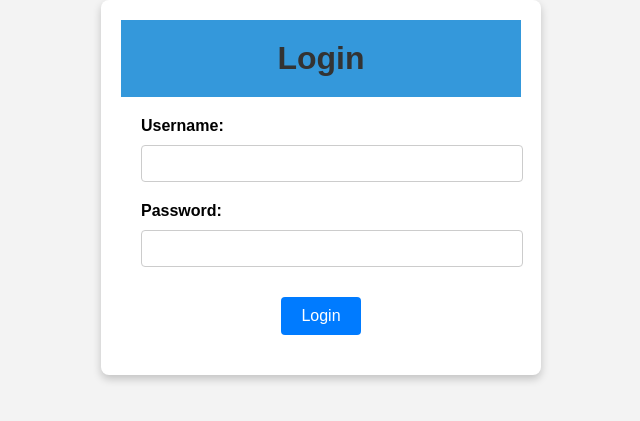
After one commit to kareemadesola/bsc_csc_project, a Flask app: page /login in a window 1280 px wide. The commit adds this page. Shown: the top 421 px of the page, without its empty margins (319-959 px from the left). Run offline with Flask 3, Linux system fonts and the light colour scheme.

Commit message:
implement the login functionality

```diff
--- a/app.py
+++ b/app.py
@@ -1,13 +1,42 @@
-from flask import Flask, request, render_template
+from flask import Flask, request, render_template, redirect, session
 
 from data import SYMPTOMS_OPTIONS
 from ml_model import generate_recommendations
 
 app = Flask(__name__)
+app.secret_key = 'your_secret_key'  # Change this to a strong, random secret key
+
+# Define a variable to track the logged-in state
+logged_in = False
+
+
+@app.route('/login', methods=['GET', 'POST'])
+def login():
+    global logged_in
+    if request.method == 'POST':
+        # Check username and password (you can replace this with your authentication logic)
+        username = request.form['username']
+        password = request.form['password']
+
+        # Replace this with your actual authentication logic
+        if username == 'adesola' and password == 'kareem':
+            # Successful login
+            logged_in = True  # Update the logged-in state
+            session['username'] = username  # Store the username in the session
+            return redirect('/')
+        else:
+            # Login failed, display an error message
+            return render_template('login.html', error='Invalid username or password')
+
+    return render_template('login.html')
 
 
 @app.route('/', methods=['GET', 'POST'])
 def index():
+    global logged_in
+    if not logged_in:
+        return redirect('/login')  # Redirect to the login page if not logged in
+
     if request.method == 'POST':
         # Retrieve selected symptoms from the form submission
         selected_symptoms = request.form.getlist('symptoms')
--- a/templates/index.html
+++ b/templates/index.html
@@ -5,6 +5,7 @@
     <link rel="stylesheet" type="text/css" href="{{ url_for('static', filename='styles.css') }}">
 </head>
 <body>
+
 <h1>Arthritis Physiotherapy Recommender</h1>
 <form id="symptom-form" method="post" action="/">
     <fieldset>
--- /dev/null
+++ b/templates/login.html
@@ -0,0 +1,81 @@
+<!DOCTYPE html>
+<html lang="">
+<head>
+    <meta charset="UTF-8">
+    <meta name="viewport" content="width=device-width, initial-scale=1.0">
+    <title>Login - Arthritis Physiotherapy Recommender</title>
+    <link rel="stylesheet" type="text/css" href="{{ url_for('static', filename='styles.css') }}">
+    <style>
+        body {
+            font-family: Arial, sans-serif;
+            background-color: #f3f3f3;
+        }
+
+        .container {
+            max-width: 400px;
+            margin: 0 auto;
+            padding: 20px;
+            background-color: #fff;
+            box-shadow: 0 4px 8px 0 rgba(0, 0, 0, 0.2);
+            border-radius: 8px;
+            text-align: center;
+        }
+
+        h1 {
+            color: #333;
+        }
+
+        label {
+            display: block;
+            text-align: left;
+            margin-bottom: 10px;
+            font-weight: bold;
+        }
+
+        input[type="text"],
+        input[type="password"] {
+            width: 100%;
+            padding: 10px;
+            margin-bottom: 20px;
+            border: 1px solid #ccc;
+            border-radius: 4px;
+        }
+
+        button {
+            background-color: #007bff;
+            color: #fff;
+            padding: 10px 20px;
+            border: none;
+            border-radius: 4px;
+            cursor: pointer;
+            font-size: 16px;
+        }
+
+        button:hover {
+            background-color: #0056b3;
+        }
+
+        .error {
+            color: #d9534f;
+            margin-top: 10px;
+        }
+    </style>
+</head>
+<body>
+<div class="container">
+    <h1>Login</h1>
+    <form id="login-form" method="post" action="/login">
+        <label for="username">Username:</label>
+        <input type="text" id="username" name="username" required><br>
+
+        <label for="password">Password:</label>
+        <input type="password" id="password" name="password" required><br>
+
+        <button type="submit">Login</button>
+    </form>
+    {% if error %}
+        <p class="error">{{ error }}</p>
+    {% endif %}
+</div>
+</body>
+</html>
```
Lines whose indentation alone changed are shown as unchanged.
